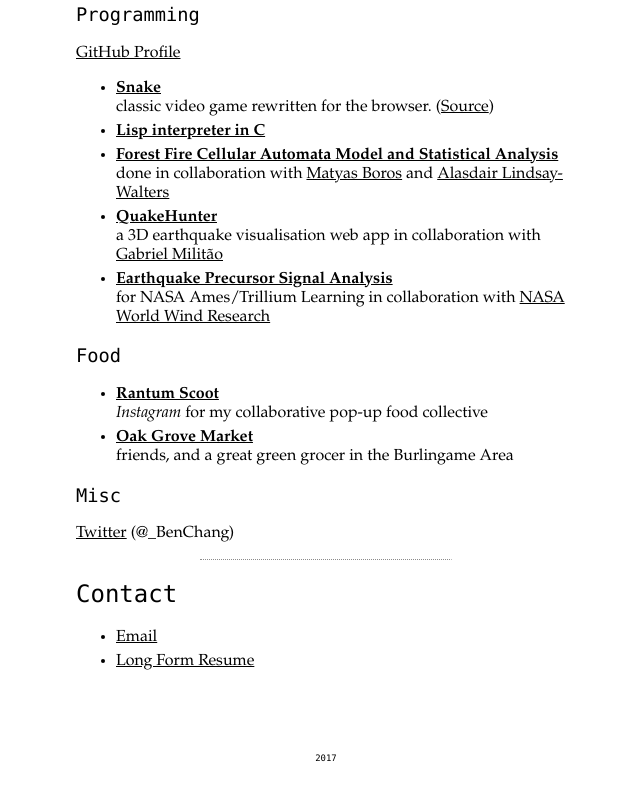
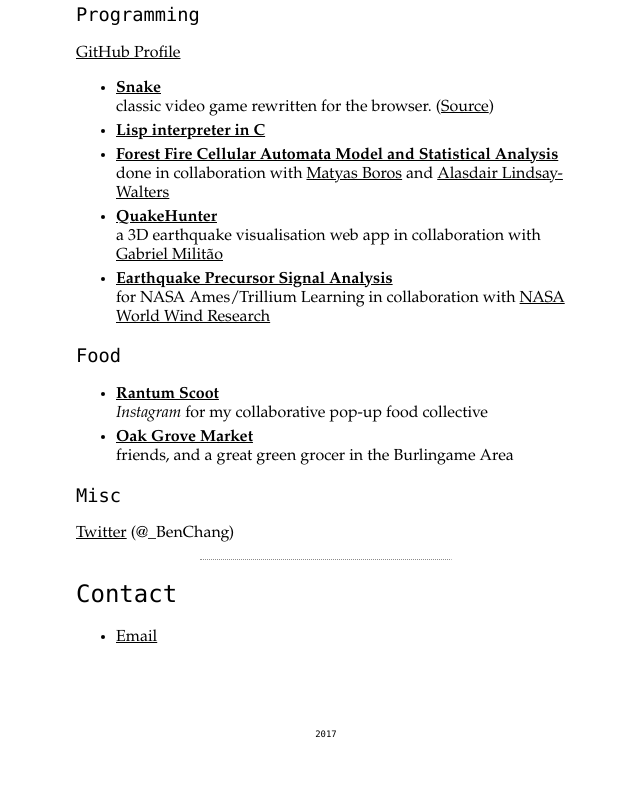
Before and after one commit to ben-chang/ben-chang.github.io, a plain HTML site: page index.html in a window 1280 px wide. Shown: the part 499-1299 px from the top of the page, without its empty margins (314-954 px from the left). Drawn offline with Linux system fonts and the light colour scheme.

Commit message:
removed again

```diff
--- a/index.html
+++ b/index.html
@@ -59,7 +59,6 @@
     <h2>Contact</h2>
     <ul>
         <li><a href="mailto:ben.chang@hotmail.co.uk">Email</a></li>
-        <li><a href="resources/benchang.pdf">Long Form Resume</a></li>
     </ul>
   </main>
   <footer>
```
